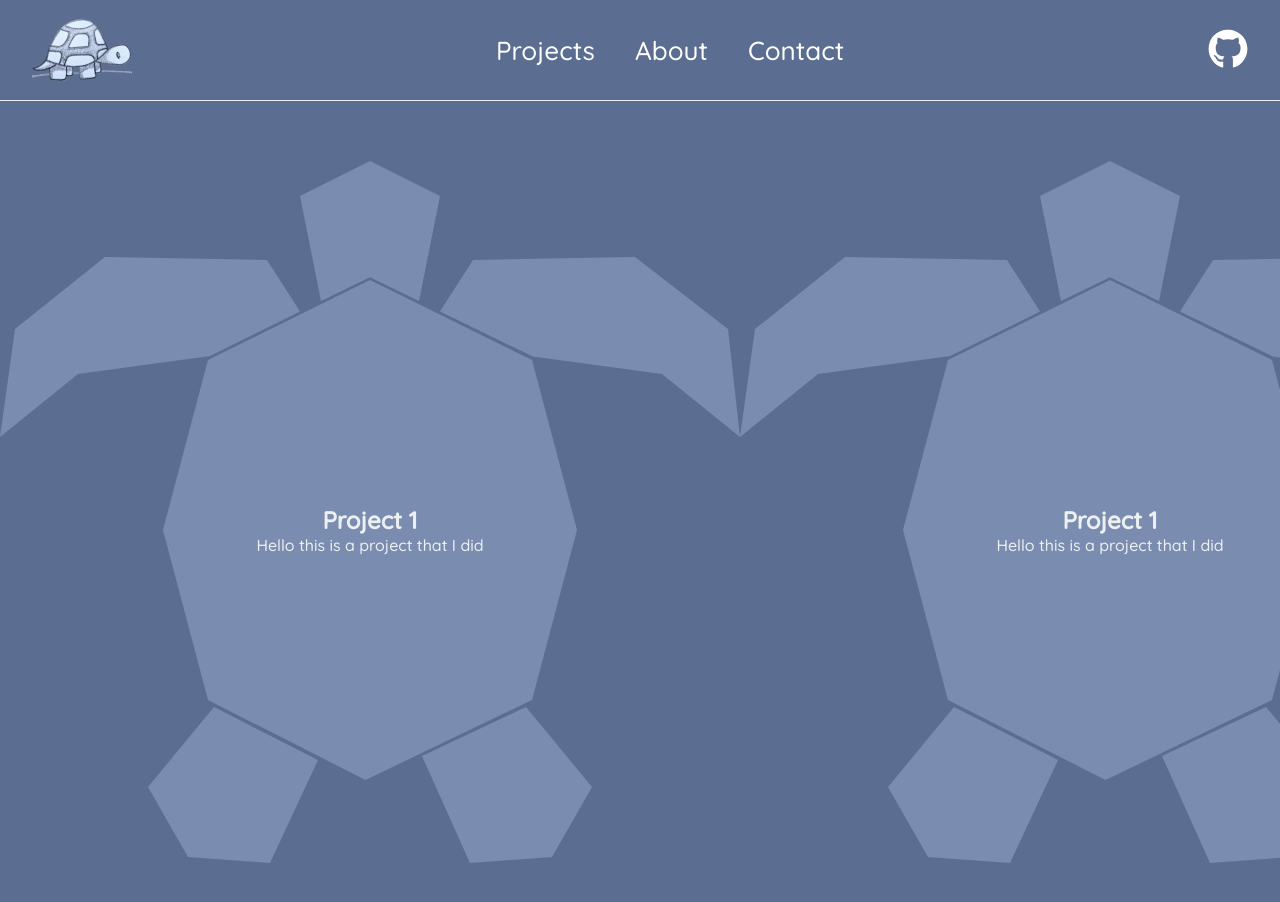
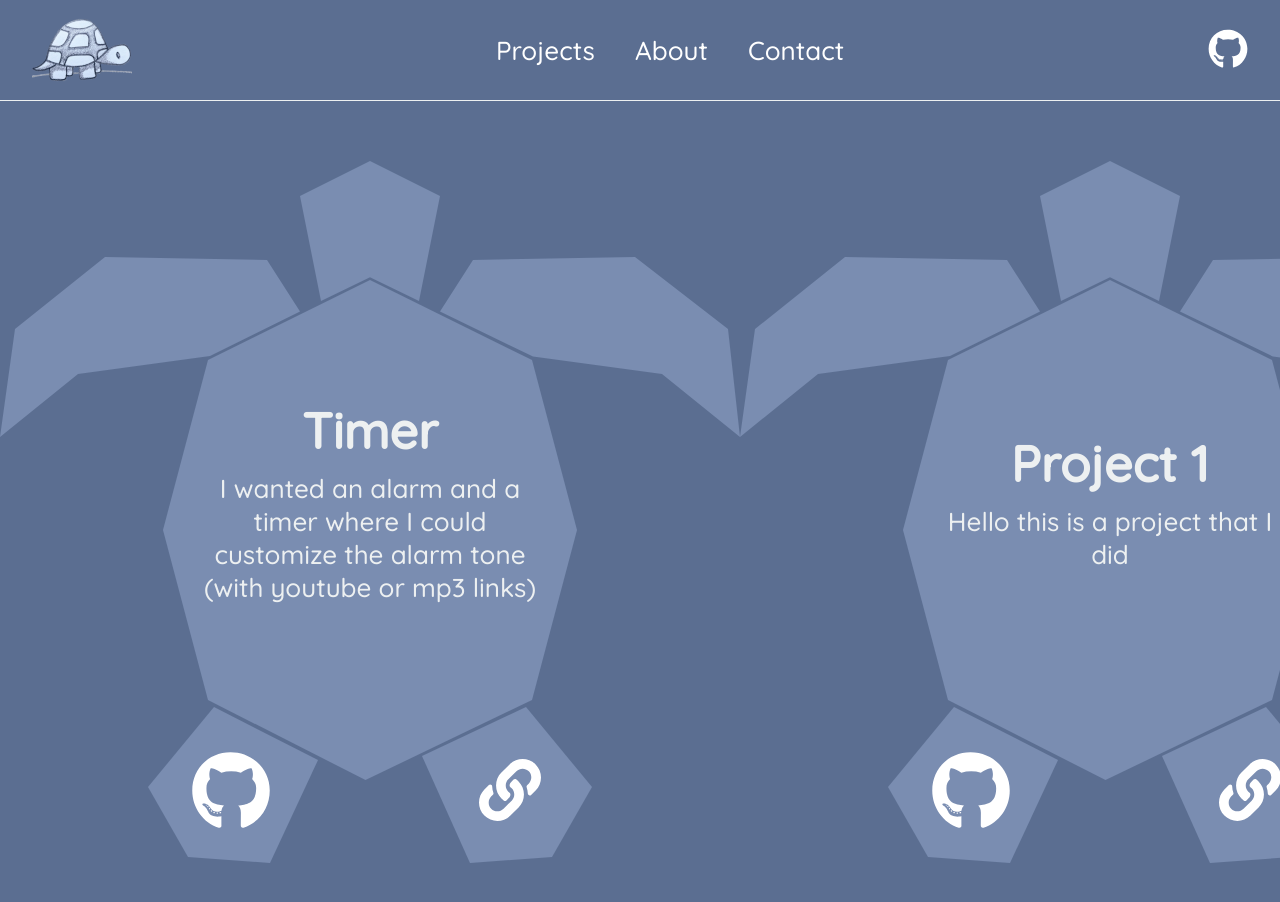
Before and after one commit to kiiramat/kiiramat-website, a React (Create React App) app: page / in a window 1280 px wide. Shown: the top 902 px of the page. Built offline with nearby package versions, Linux system fonts and the light colour scheme.

Commit message:
put github and link icons in turtle layout legs

```diff
--- a/src/components/TurtleLayout.css
+++ b/src/components/TurtleLayout.css
@@ -53,6 +53,18 @@
     clip-path: polygon(50% 0, 86% 16%, 96% 50%, 86% 84%, 49% 100%, 14% 84%, 4% 50%, 14% 16%);
 }
 
+.body-title {
+    font-size: 50px;
+    margin-top: -58px;
+    margin-bottom: 10px;
+}
+
+.body-text {
+    width: 335px;
+    font-size: 26px;
+    text-align: center;
+}
+
 .left-leg {
     width: 200px;
     height: 200px;
@@ -65,3 +77,15 @@
     height: 200px;
     clip-path: polygon(0 24.5%, 52% 0, 85% 40%, 65% 75%, 24% 78%);
 }
+
+.github-turtle-layout {
+    font-size: 80px;
+    margin-bottom: 32px;
+    margin-left: 26px;
+}
+
+.link-turtle-layout {
+    font-size: 62px;
+    margin-bottom: 35px;
+    margin-left: -25px;
+}
--- a/src/components/TurtleLayout.js
+++ b/src/components/TurtleLayout.js
@@ -1,6 +1,9 @@
 import "../components/TurtleLayout.css";
+import { FontAwesomeIcon } from "@fortawesome/react-fontawesome";
+import { faGithub, faLine } from "@fortawesome/free-brands-svg-icons";
+import { faLink } from "@fortawesome/free-solid-svg-icons";
 
-function TurtleLayout({ title, text }) {
+function TurtleLayout({ title, text, githubHref, linkHref }) {
   return (
     <div className="turtle-layout">
       <div className="turtle-layout-top">
@@ -10,13 +13,17 @@ function TurtleLayout({ title, text }) {
       </div>
       <div className="turtle-layout-mid">
         <div className="turtle-part body">
-          <h2>{title}</h2>
-          <p>{text}</p>
+          <h2 className="body-title">{title}</h2>
+          <p className="body-text">{text}</p>
         </div>
       </div>
       <div className="turtle-layout-bot">
-        <div className="turtle-part left-leg"></div>
-        <div className="turtle-part right-leg"></div>
+        <div className="turtle-part left-leg">
+          <a href={githubHref}><FontAwesomeIcon className="github-turtle-layout" icon={faGithub} /></a>
+        </div>
+        <div className="turtle-part right-leg">
+          <a href={linkHref}><FontAwesomeIcon className="link-turtle-layout" icon={faLink} /></a>
+        </div>
       </div>
     </div>
 
--- a/src/pages/Projects.js
+++ b/src/pages/Projects.js
@@ -1,11 +1,16 @@
 import React from "react";
 import TurtleLayout from "../components/TurtleLayout";
-import './Projects.css'
+import './Projects.css';
 
 function Projects() {
     return (
         <div className="turtle-layout-container">
-            <TurtleLayout title="Project 1" text="Hello this is a project that I did" />
+            <TurtleLayout
+                title="Timer"
+                text="I wanted an alarm and a timer where I could customize the alarm tone (with youtube or mp3 links)"
+                githubHref="https://github.com/kiiramat/timer"
+                linkHref="https://kiiramat.com/timer/"
+            />
             <TurtleLayout title="Project 1" text="Hello this is a project that I did" />
         </div>
     );
```
